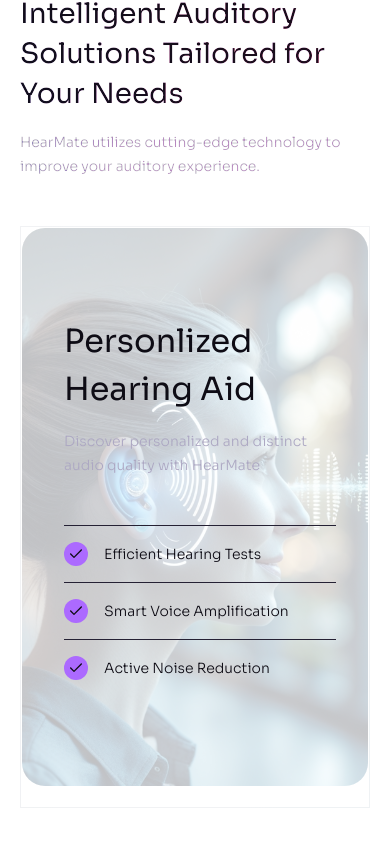
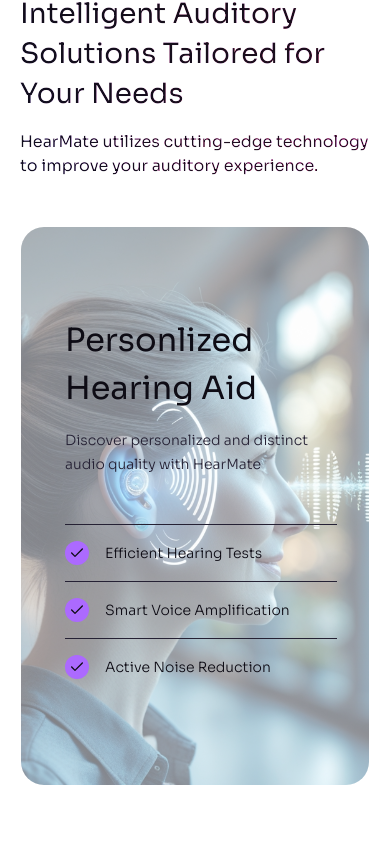
Before and after one commit to saimdev/hearmate, a React (Vite) app: page / in a window 390 px wide. Shown: the part 6911-7764 px from the top of the page. Built offline with nearby package versions, Linux system fonts and the light colour scheme.

Commit message:
Refactor component styles for improved consistency and responsiveness; adjust border radii and text classes across multiple components.

```diff
--- a/src/components/CustomVideoPlayer.jsx
+++ b/src/components/CustomVideoPlayer.jsx
@@ -48,7 +48,7 @@
 
     return (
         <div
-            className="max-w-full mx-auto relative bg-black rounded-lg overflow-hidden"
+            className="max-w-full mx-auto relative bg-black rounded-[1rem] overflow-hidden"
             onMouseEnter={() => setIsHovered(true)}
             onMouseLeave={() => setIsHovered(false)}
         >
@@ -56,7 +56,7 @@
             <video
                 ref={videoRef}
                 src={src}
-                className="w-full rounded-lg"
+                className="w-full rounded-[1rem]"
                 onTimeUpdate={handleTimeUpdate}
             ></video>
 
--- a/src/components/Heading.jsx
+++ b/src/components/Heading.jsx
@@ -27,7 +27,7 @@
             /></span>}
         </h2>
       )}
-      {text && <p className="body-2 mt-4 text-n-4">{text}</p>}
+      {text && <p className="body-4 mt-4 text-n-8">{text}</p>}
     </div>
   );
 };
--- a/src/components/PricingList.jsx
+++ b/src/components/PricingList.jsx
@@ -8,7 +8,7 @@
       {pricing.map((item) => (
         <div
           key={item.id}
-          className="w-full min-w-[20rem] max-lg:w-full max-h-96 px-6 bg-n-1 border border-n-2 rounded-[2rem] lg:w-auto py-14  even:border-3  [&>h3]:first:text-color-2 [&>h3]:even:text-color-1 [&>h3]:last:text-color-4"
+          className="w-full min-w-[20rem] max-lg:w-full max-h-full px-6 bg-n-1 border border-n-2 rounded-[2rem] lg:w-auto py-14  even:border-3  [&>h3]:first:text-color-2 [&>h3]:even:text-color-1 [&>h3]:last:text-color-4"
         >
           <h3 className="h4 mb-4">{item.title}</h3>
           <p className={`body-2 min-h-[4rem] mb-3 text-n-8/80 ${item?.id == 0 ? "text-color-3 font-bold text-base" : ""}`}>
--- a/src/components/Services.jsx
+++ b/src/components/Services.jsx
@@ -20,12 +20,12 @@
           text="HearMate utilizes cutting-edge technology to improve your auditory experience."
         />
 
-        <div className="relative border">
+        <div className="relative ">
           {/* Service 1 */}
           <div className="relative z-1 flex items-center h-[35rem] mb-5 p-8 border border-n-1/10 rounded-3xl overflow-hidden lg:p-20 xl:h-[35rem]">
             <div className="absolute top-0 left-0 w-full h-full pointer-events-none md:w-3/5 xl:w-auto">
               <img
-                className="w-full h-full object-cover md:object-right opacity-25 md:opacity-100"
+                className="w-full h-full object-cover md:object-right opacity-50 md:opacity-100"
                 src={service1}
                 alt="Smartest AI"
                 width={700}
@@ -34,7 +34,7 @@
             </div>
             <div className="relative z-1 max-w-[17rem] ml-auto">
               <h3 className="h4 mb-4">Personlized Hearing Aid</h3>
-              <p className="body-2 mb-[3rem] text-n-3">
+              <p className="body-2 mb-[3rem]  text-n-6">
                 Discover personalized and distinct audio quality with HearMate
               </p>
               <ul className="body-2">
--- a/src/components/Testimonials.jsx
+++ b/src/components/Testimonials.jsx
@@ -103,7 +103,7 @@
 
 
                     <div className="relative max-w-[23rem] mx-auto md:max-w-5xl xl:mb-24">
-                        <div className="relative z-1 p-0.5 rounded-2xl bg-conic-gradient">
+                        <div className="relative z-1 p-1 rounded-2xl bg-conic-gradient ">
                             <div className="relative bg-n-8 rounded-[1rem]">
                                 {/* <div className="h-[1.4rem] bg-n-6 rounded-t-[0.9rem]"></div> */}
                                 <div className="aspect rounded-b-[0.9rem] overflow-hidden md:aspect-[688/490] lg:aspect-[1024/490]">
@@ -120,7 +120,7 @@
 
                                 </div>
                             </div>
-                            <Gradient />
+                            {/* <Gradient /> */}
                         </div>
                         <div className="my-3 text-xl">
                             Luis Rodgriguez,
```
